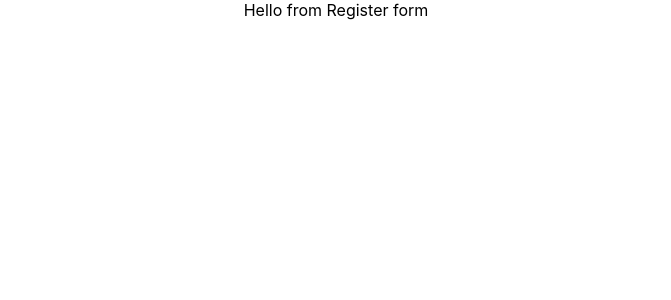
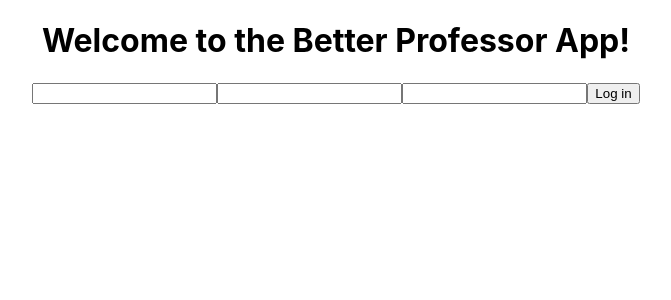
Before and after one commit to better-professor/frontend, a React (Create React App) app: page /RegisterForm in a window 1280 px wide. Shown: the top 300 px of the page, without its empty margins (304-975 px from the left). Built offline with nearby package versions, Linux system fonts and the light colour scheme.

Commit message:
added a field to RegisterFrom.js

```diff
--- a/src/components/RegisterForm.js
+++ b/src/components/RegisterForm.js
@@ -1,10 +1,68 @@
 import React from "react";
+import axiosWithAuth from "../utils/axiosWithAuth"
 
-const RegisterForm = () => {
+class LoginForm extends React.Component {
+  state = {
+    credentials: {
+      username: '',
+      lastname:'',
+      password: ''
+    }
+  };
 
+  // make a post request to retrieve a token from the api
+  // when you have handled the token, navigate to the StudentList route
+
+  login = e => {
+    e.preventDefault();
+    axiosWithAuth()
+      .post('http://localhost:5000/api/login', this.state.credentials)
+      .then(res => {
+        console.log(this.props.history)
+        localStorage.setItem('token', res.data.payload);
+        this.props.history.push('/protected');
+      })
+      .catch(err => console.log(err.response));
+  };
+
+  handleChange = e => {
+    this.setState({
+      credentials: {
+        ...this.state.credentials,
+        [e.target.name]: e.target.value
+      }
+    });
+  };
+
+  render() {
     return (
-        <div>Hello from Register form</div>
-    )
-}
+      <>
+        <h1>Welcome to the Better Professor App!</h1>
 
-export default RegisterForm;
+        <form onSubmit={this.login}>
+          <input
+            type="text"
+            name="username"
+            value={this.state.credentials.username}
+            onChange={this.handleChange}
+          />
+          <input
+            type="text"
+            name="lastname"
+            value={this.state.credentials.lastname}
+            onChange={this.handleChange}
+          />
+          <input
+            type="text"
+            name="password"
+            value={this.state.credentials.password}
+            onChange={this.handleChange}
+          />
+          <button>Log in</button>
+        </form>
+      </>
+    );
+  }
+};
+
+export default LoginForm;
```
Also changed, not shown: src/components/StudentDeadlines.js (added, +34 -0 lines).
